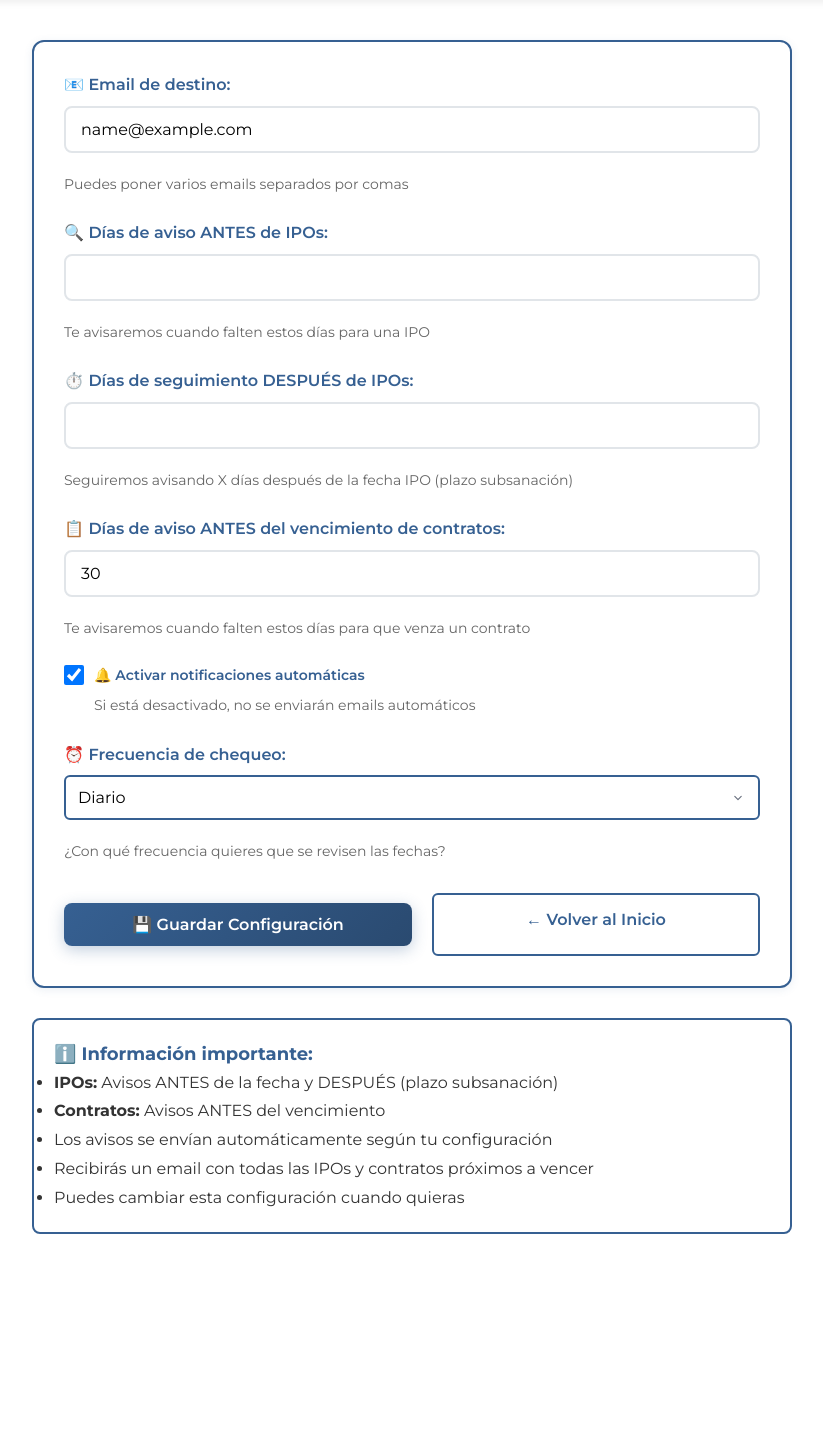
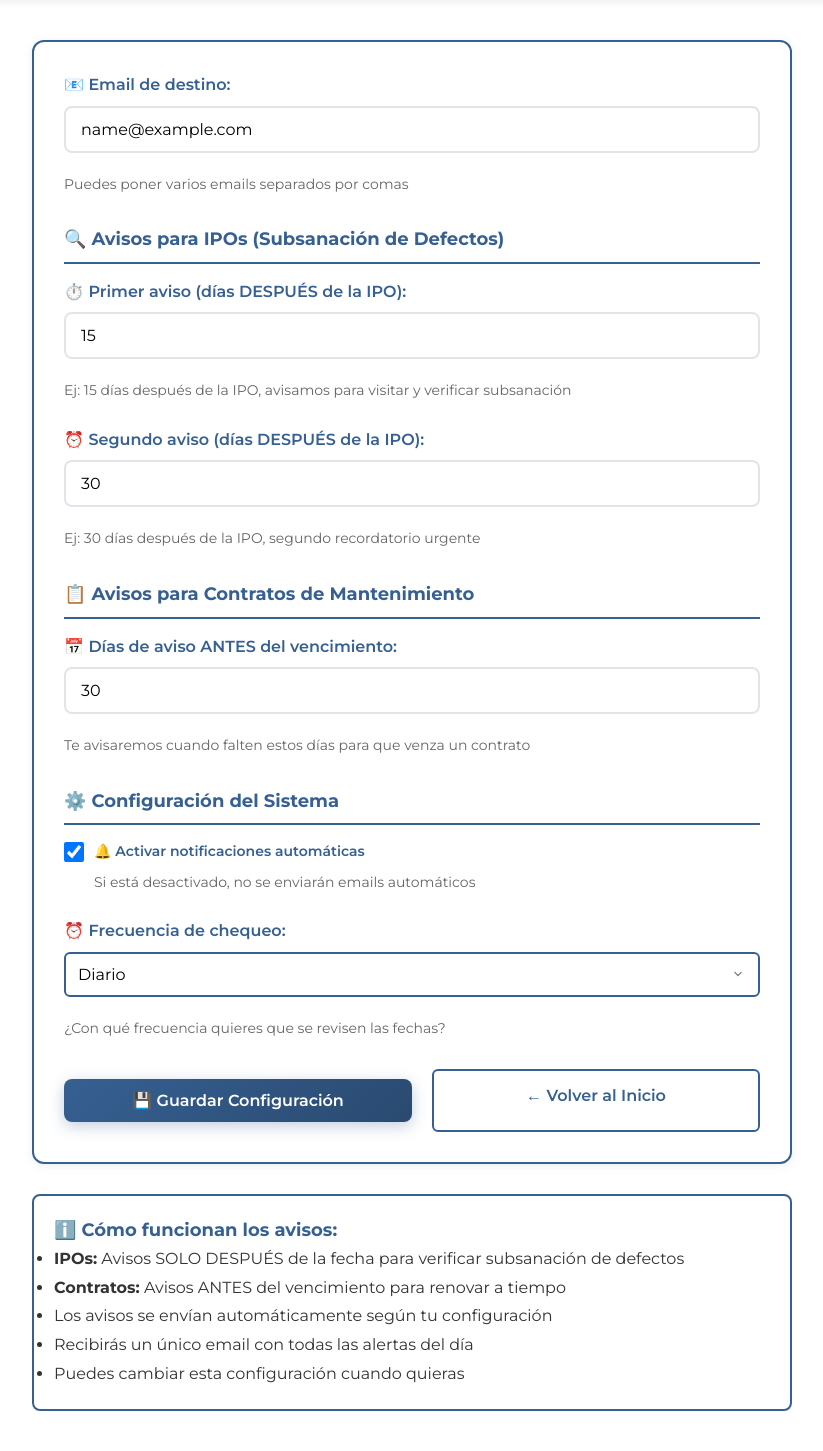
Before and after one commit to mstmarc/ascensoralert_, a Flask app: page /configuracion_avisos in a window 1280 px wide. Shown: the part 90-1541 px from the top of the page, without its empty margins (228-1051 px from the left). Before the commit the page ends 1324 px from the top, so only its background shows below. Run offline with Flask 3, Linux system fonts and the light colour scheme; the visitor is signed in with stand-in values (Sample User, id 1); data that the repository does not hold is empty.

Commit message:
Update configuracion_avisos.html

```diff
--- a/templates/configuracion_avisos.html
+++ b/templates/configuracion_avisos.html
@@ -170,6 +170,15 @@
             color: #333;
             line-height: 1.8;
         }
+
+        .section-title {
+            color: #366092;
+            font-size: 18px;
+            font-weight: 700;
+            margin: 30px 0 15px 0;
+            padding-bottom: 8px;
+            border-bottom: 2px solid #366092;
+        }
     </style>
 </head>
 <body>
@@ -211,47 +220,51 @@
                            value="{{ config.email_destinatario }}"
                            required
                            class="form-input"
-                           placeholder="ejemplo@fedes.com, otro@fedes.com">
+                           placeholder="julio@fedes.com, otro@fedes.com">
                     <small class="form-hint">
                         Puedes poner varios emails separados por comas
                     </small>
                 </div>
 
+                <h3 class="section-title">🔍 Avisos para IPOs (Subsanación de Defectos)</h3>
+
                 <div class="form-group">
                     <label class="form-label">
-                        🔍 Días de aviso ANTES de IPOs:
+                        ⏱️ Primer aviso (días DESPUÉS de la IPO):
                     </label>
                     <input type="number"
-                           name="dias_aviso_antes_ipos"
-                           value="{{ config.dias_aviso_antes_ipos }}"
+                           name="primer_aviso_despues_ipo"
+                           value="{{ config.primer_aviso_despues_ipo }}"
                            min="1"
                            max="90"
                            required
                            class="form-input">
                     <small class="form-hint">
-                        Te avisaremos cuando falten estos días para una IPO
+                        Ej: 15 días después de la IPO, avisamos para visitar y verificar subsanación
                     </small>
                 </div>
 
                 <div class="form-group">
                     <label class="form-label">
-                        ⏱️ Días de seguimiento DESPUÉS de IPOs:
+                        ⏰ Segundo aviso (días DESPUÉS de la IPO):
                     </label>
                     <input type="number"
-                           name="dias_aviso_despues_ipos"
-                           value="{{ config.dias_aviso_despues_ipos }}"
+                           name="segundo_aviso_despues_ipo"
+                           value="{{ config.segundo_aviso_despues_ipo }}"
                            min="1"
                            max="90"
                            required
                            class="form-input">
                     <small class="form-hint">
-                        Seguiremos avisando X días después de la fecha IPO (plazo subsanación)
+                        Ej: 30 días después de la IPO, segundo recordatorio urgente
                     </small>
                 </div>
 
+                <h3 class="section-title">📋 Avisos para Contratos de Mantenimiento</h3>
+
                 <div class="form-group">
                     <label class="form-label">
-                        📋 Días de aviso ANTES del vencimiento de contratos:
+                        📅 Días de aviso ANTES del vencimiento:
                     </label>
                     <input type="number"
                            name="dias_aviso_antes_contrato"
@@ -264,6 +277,8 @@
                         Te avisaremos cuando falten estos días para que venza un contrato
                     </small>
                 </div>
+
+                <h3 class="section-title">⚙️ Configuración del Sistema</h3>
 
                 <div class="form-group">
                     <label class="checkbox-label">
@@ -314,12 +329,12 @@
         </div>
 
         <div class="warning-box">
-            <h3>ℹ️ Información importante:</h3>
+            <h3>ℹ️ Cómo funcionan los avisos:</h3>
             <ul>
-                <li><strong>IPOs:</strong> Avisos ANTES de la fecha y DESPUÉS (plazo subsanación)</li>
-                <li><strong>Contratos:</strong> Avisos ANTES del vencimiento</li>
+                <li><strong>IPOs:</strong> Avisos SOLO DESPUÉS de la fecha para verificar subsanación de defectos</li>
+                <li><strong>Contratos:</strong> Avisos ANTES del vencimiento para renovar a tiempo</li>
                 <li>Los avisos se envían automáticamente según tu configuración</li>
-                <li>Recibirás un email con todas las IPOs y contratos próximos a vencer</li>
+                <li>Recibirás un único email con todas las alertas del día</li>
                 <li>Puedes cambiar esta configuración cuando quieras</li>
             </ul>
         </div>
```
